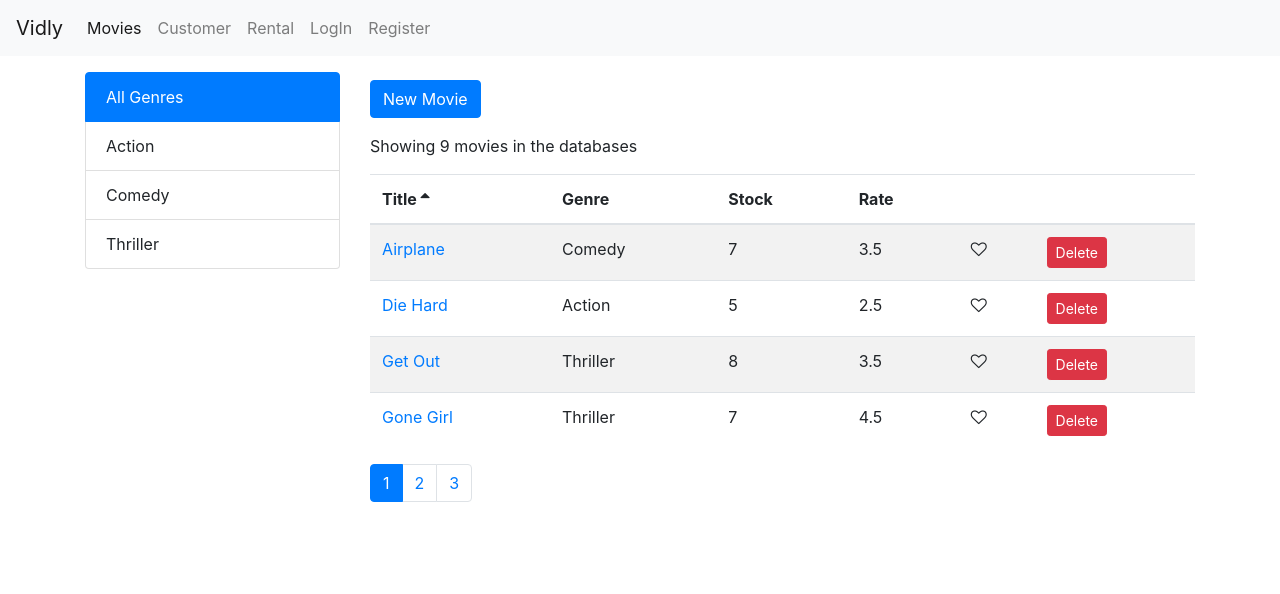
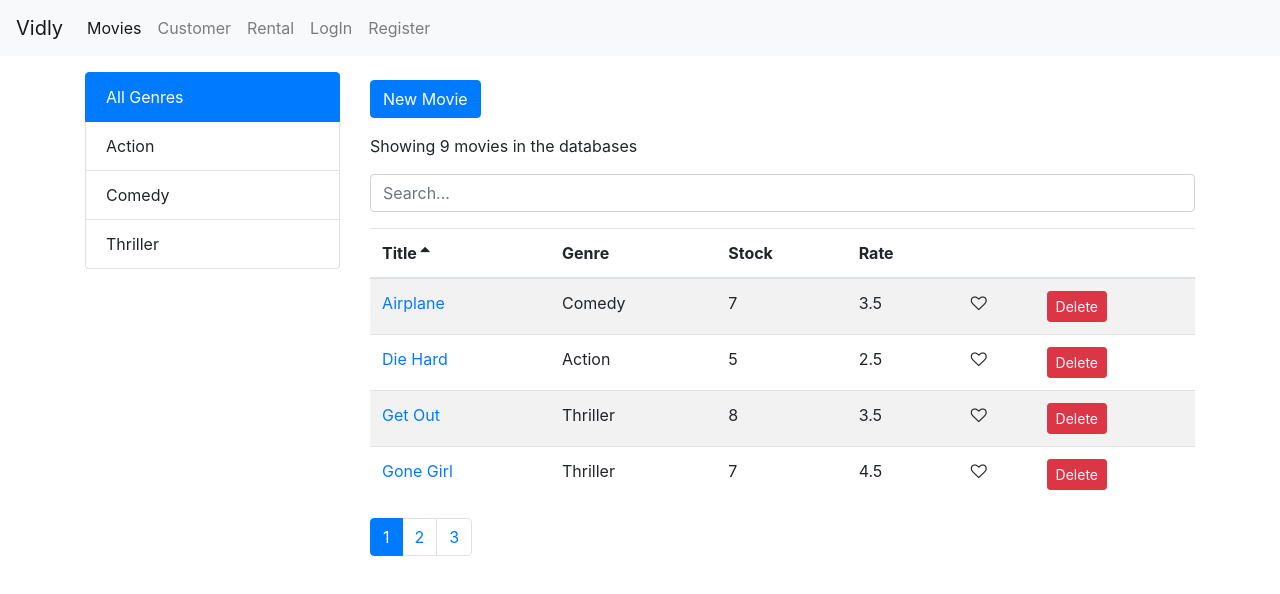
Before and after one commit to anilrai01/react-basics, a React (Create React App) app: page /movies in a window 1280 px wide. Shown: the top 594 px of the page. Built offline with nearby package versions, Linux system fonts and the light colour scheme.

Commit message:
Added Searching Feature

```diff
--- a/src/components/movies.jsx
+++ b/src/components/movies.jsx
@@ -7,6 +7,7 @@
 import MovieTable from "./moviesTable";
 import _ from "lodash";
 import { Link } from "react-router-dom";
+import SearchBar from "./searchBar";
 
 class Movie extends Component {
   state = {
@@ -14,7 +15,9 @@
     genre: [],
     currentPage: 1,
     pageSize: 4,
-    sortColumn: { path: "title", order: "asc" }
+    sortColumn: { path: "title", order: "asc" },
+    searchQuery: "",
+    selectedGenre: null
   };
 
   componentDidMount() {
@@ -44,11 +47,15 @@
   };
 
   handleGenreSelect = genre => {
-    this.setState({ selectedGenre: genre, currentPage: 1 });
+    this.setState({ selectedGenre: genre, searchQuery: "", currentPage: 1 });
   };
 
   handleSort = sortColumn => {
     this.setState({ sortColumn });
+  };
+
+  handleSearch = query => {
+    this.setState({ searchQuery: query, selectedGenre: null, currentPage: 1 });
   };
 
   getPagedData = () => {
@@ -56,14 +63,18 @@
       pageSize,
       currentPage,
       selectedGenre,
+      searchQuery,
       movies: allMovies,
       sortColumn
     } = this.state;
 
-    const filteredMovie =
-      selectedGenre && selectedGenre._id
-        ? allMovies.filter(m => m.genre._id === selectedGenre._id)
-        : allMovies;
+    let filteredMovie = allMovies;
+    if (searchQuery)
+      filteredMovie = allMovies.filter(m =>
+        m.title.toLowerCase().startsWith(searchQuery.toLowerCase())
+      );
+    else if (selectedGenre && selectedGenre._id)
+      filteredMovie = allMovies.filter(m => m.genre._id === selectedGenre._id);
 
     const sorted = _.orderBy(
       filteredMovie,
@@ -78,7 +89,7 @@
 
   render() {
     // const pCount = this.state.movies.length;
-    const { pageSize, currentPage } = this.state;
+    const { pageSize, currentPage, searchQuery } = this.state;
     const { totalCount, data: movies } = this.getPagedData();
 
     if (totalCount <= 0) return <p>There are no movies in the databases</p>;
@@ -97,6 +108,7 @@
               <button className="btn btn-primary mb-3 mt-2">New Movie</button>
             </Link>
             <p>Showing {totalCount} movies in the databases</p>
+            <SearchBar value={searchQuery} onChange={this.handleSearch} />
             <MovieTable
               movies={movies}
               onLike={this.handleLike}
--- /dev/null
+++ b/src/components/searchBar.jsx
@@ -0,0 +1,19 @@
+import React, { Component } from "react";
+
+const SearchBar = ({ value, onChange }) => {
+  return (
+    <div className="form-group">
+      <input
+        type="text"
+        name="query"
+        className="form-control my-3"
+        id="searchParam"
+        placeholder="Search..."
+        value={value}
+        onChange={e => onChange(e.currentTarget.value)}
+      />
+    </div>
+  );
+};
+
+export default SearchBar;
```
Also changed, not shown: src/components/example.jsx (deleted).
